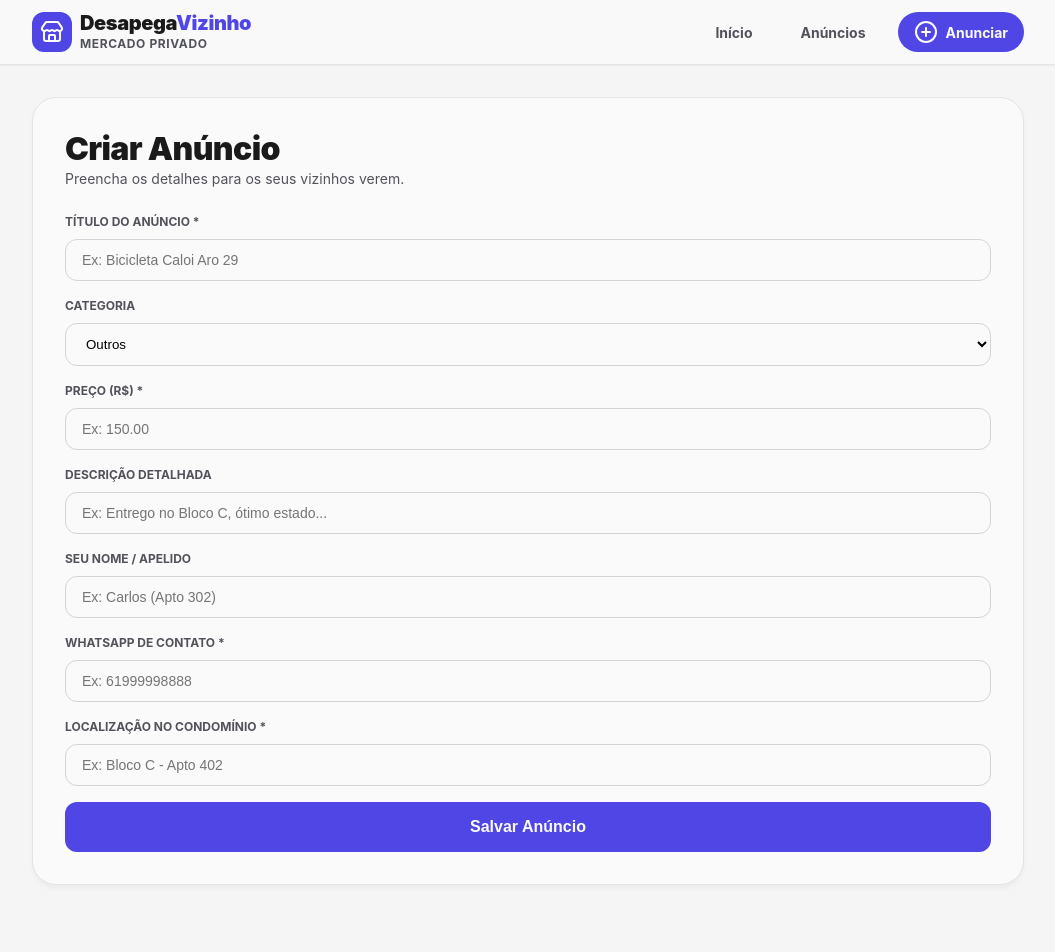
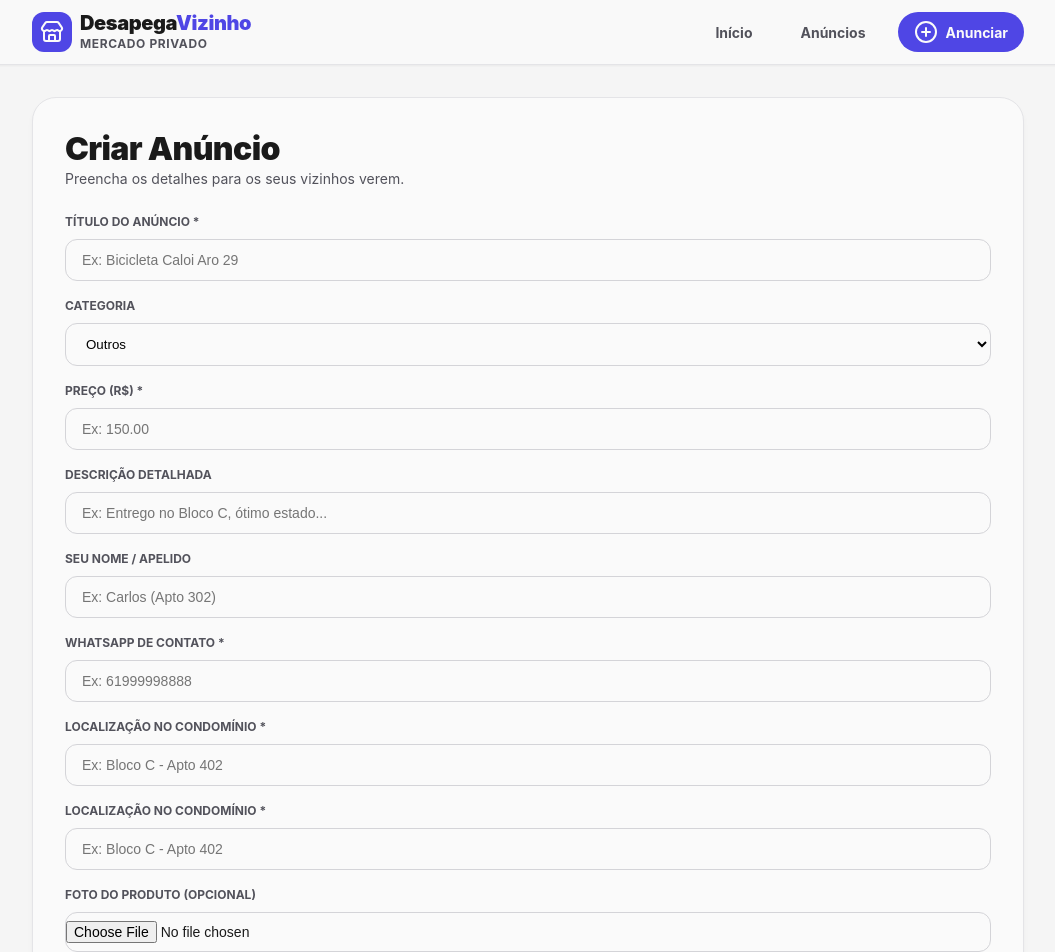
Before and after one commit to kalkiboss/Desapega_Vizinho, a React (Vite) app in the folder frontend/: page /cadastro in a window 1280 px wide. Shown: the top 952 px of the page, without its empty margins (112-1167 px from the left). Built offline with nearby package versions, Linux system fonts and the light colour scheme.

Commit message:
feat(frontend): integra captura de imagem com conversao assincrona para base64 via filereader

```diff
--- a/frontend/src/pages/Cadastro.tsx
+++ b/frontend/src/pages/Cadastro.tsx
@@ -10,6 +10,8 @@ export default function Cadastro() {
     const [phone, setPhone ] = useState('');
     const [location, setLocation] = useState('');
     const [error, setError] = useState('');
+    const [ image, setImage] = useState<string | null>(null);
+
 
     const handleSubmit = (e: React.FormEvent<HTMLFormElement>) => {
         e.preventDefault();
@@ -38,12 +40,31 @@ export default function Cadastro() {
             description: description.trim(),
             author: author.trim() || 'Anônimo',
             phone: digitosTelefone,
-            location: location.trim()
+            location: location.trim(),
+            image
         });
 
         alert('Sucesso! Formulário validado localmente.');
     };
 
+    const handleFileChange = (e: React.ChangeEvent<HTMLInputElement>) => {
+        setError('');
+        const arquivo = e.target.files?.[0];
+
+        if (!arquivo) return;
+
+        if (arquivo.size > 2 * 1024 * 1024) {
+            return setError('A imagem selecionada é muito grande. Escolha uma foto de até 2MB.');
+        }
+
+        const leitor = new FileReader();
+
+        leitor.onloadend = () => {
+            setImage(leitor.result as string);
+        };
+
+        leitor.readAsDataURL(arquivo);
+    };
 
     const handlePhoneChange = (e: React.ChangeEvent<HTMLInputElement>) => {
         const input = e.target.value;
@@ -174,6 +195,44 @@ export default function Cadastro() {
                         />
                     </div>
 
+                    <div className="form-group">
+                        <label>Localização no Condomínio *</label>
+                        <input
+                            type="text"
+                            placeholder="Ex: Bloco C - Apto 402"
+                            value={location}
+                            onChange={(e) => setLocation(e.target.value)}
+                            maxLength={40}
+                        />
+                    </div>
+
+                    {/* NOVO: Campo de Upload de Foto com Preview Reativo */}
+                    <div className="form-group">
+                        <label>Foto do Produto (Opcional)</label>
+                        <input
+                            type="file"
+                            accept="image/*"
+                            onChange={handleFileChange}
+                            style={{ padding: '8px 0' }}
+                        />
+                        {image && (
+                            <div style={{ marginTop: '12px', display: 'flex', alignItems: 'center', gap: '12px' }}>
+                                <img
+                                    src={image}
+                                    alt="Preview do desapego"
+                                    style={{ maxWidth: '100px', maxHeight: '100px', borderRadius: '12px', objectFit: 'cover', border: '1px solid var(--border-color)' }}
+                                />
+                                <button
+                                    type="button"
+                                    onClick={() => setImage(null)}
+                                    style={{ background: '#ef4444', color: '#fff', border: 'none', padding: '6px 12px', borderRadius: '8px', fontSize: '12px', cursor: 'pointer', fontWeight: '700' }}
+                                >
+                                    Remover Foto
+                                </button>
+                            </div>
+                        )}
+                    </div>
+
                     <button type="submit" className="btn btn-submit">
                         Salvar Anúncio
                     </button>
```
